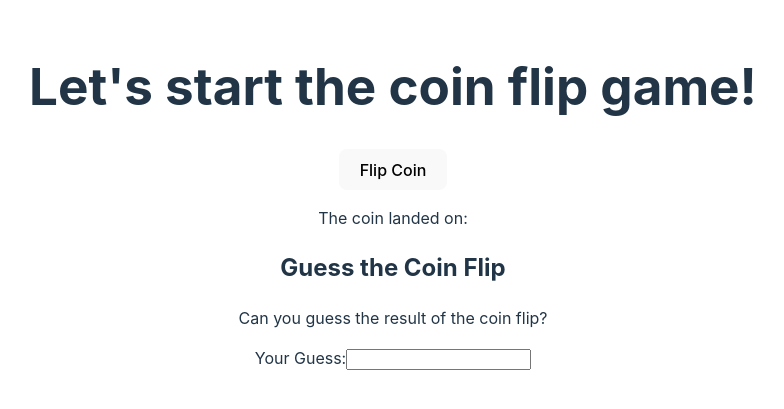
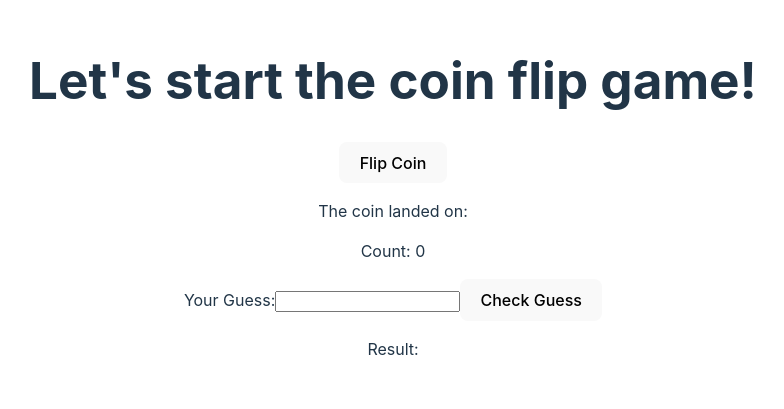
Before and after one commit to zhjiang1103/week5Game, a React (Vite) app in the folder week5Game/: page / in a window 1280 px wide. Shown: the part 203-612 px from the top of the page, without its empty margins (247-1031 px from the left). Built offline with nearby package versions, Linux system fonts and the light colour scheme.

Commit message:
Clean up code for each components

```diff
--- a/week5Game/src/App.jsx
+++ b/week5Game/src/App.jsx
@@ -2,22 +2,18 @@ import './App.css'
 import CoinFlip from './components/CoinFlip'
 import Userguess from './components/Userguess'
 
+
 function App() {
+return (
+
+<>
+
+        <h1>Let's start the coin flip game!</h1>
+        <CoinFlip />
+        <Userguess  />
 
 
-  return (
 
-<>
-    <div>
-      <h1>Let's start the coin flip game!</h1>
-      <CoinFlip/>
-    </div>
-
-    <div>
-      <h2>Guess the Coin Flip</h2>
-      <p>Can you guess the result of the coin flip?</p>
-      <Userguess/>
-    </div>
 </>
   )
 }
--- a/week5Game/src/components/CoinFlip.jsx
+++ b/week5Game/src/components/CoinFlip.jsx
@@ -1,16 +1,28 @@
 import {useState} from 'react'
+
 
 function CoinFlip() {
     const [coinSide, setcoinSide] = useState(null);
+    const [count, setCount] = useState(0);
     const flipCoin = () => {
         const randomSide = Math.random() < 0.5 ? 'Heads' : 'Tails';
         setcoinSide(randomSide);
+        if(count<10){setCount(count+1);}
+        else{setCount(0)}
       };
-  return (
+
+    return (
+<>
     <div>
         <button onClick={() => {flipCoin()}}>Flip Coin</button>
         <p>The coin landed on: {coinSide}</p>
+        <p>Count: {count}</p>
+
     </div>
+
+
+
+</>
   )
 }
 
--- a/week5Game/src/components/Userguess.jsx
+++ b/week5Game/src/components/Userguess.jsx
@@ -1,11 +1,18 @@
 import { useState } from 'react'
-import CoinFlip from './CoinFlip';
 
 function Userguess() {
     const [userGuess, setUserGuess] = useState('');
+    const [result, setResult] = useState(null);
 
-  return (
-
+    const resultMessage = () => {
+        if (userGuess.toLowerCase() === coinSide.toLowerCase()) {
+          setResult('Congratulations! You guessed correctly!');
+        } else {
+          setResult('Sorry, your guess was incorrect.');
+        }
+    }
+    return (
+<>
     <label>
       Your Guess:
       <input
@@ -14,7 +21,9 @@ function Userguess() {
         onChange={(e) => setUserGuess(e.target.value)}
       />
     </label>
-
+    <button onClick={resultMessage}>Check Guess</button>
+    <p>Result:{result}</p>
+</>
   )
 }
 
```
